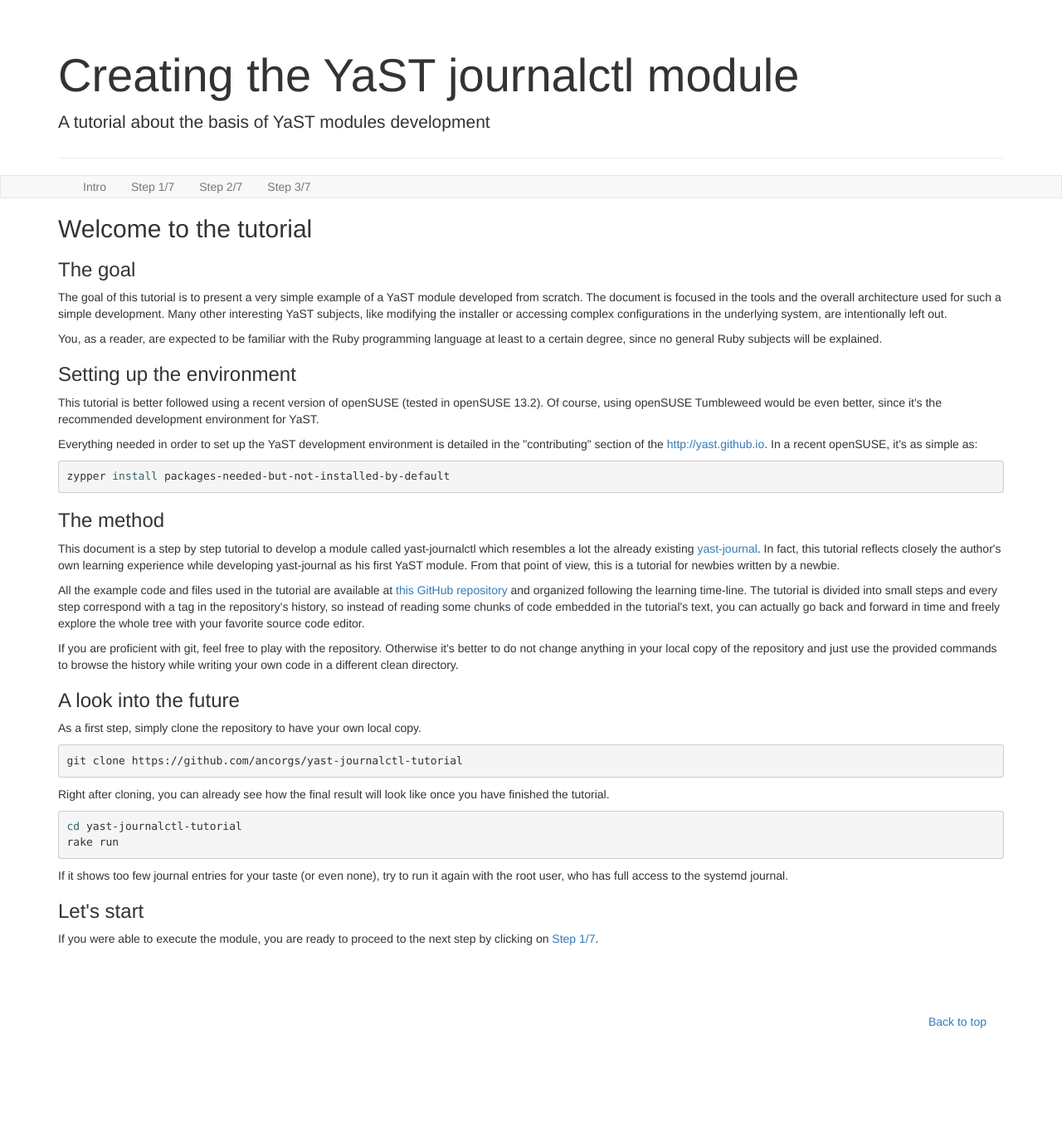
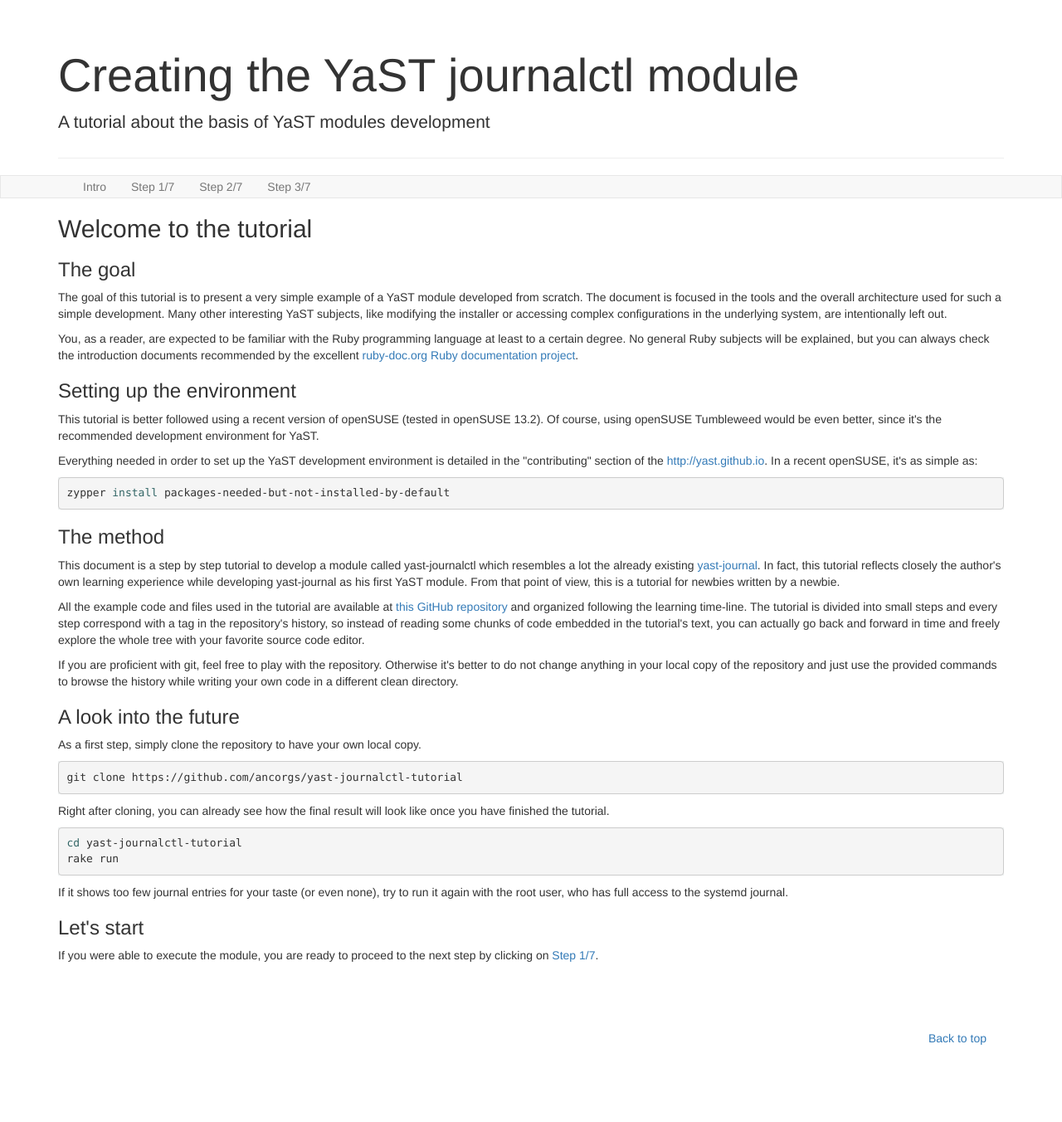
Before and after one commit to yast/yast-journalctl-tutorial, a Jekyll site: the page built from index.html, in a window 1280 px wide. Shown: the whole page at 83% size. Built offline with Jekyll 4.4.1, drawn with Linux system fonts in a browser that asks for light colours; nearby versions of some CDN libraries; library files that are not in the unit come from our copies.

Commit message:
Added a link to ruby-doc.org

```diff
--- a/index.html
+++ b/index.html
@@ -14,7 +14,9 @@
 </p>
 <p>
 You, as a reader, are expected to be familiar with the Ruby programming language
-at least to a certain degree, since no general Ruby subjects will be explained.
+at least to a certain degree. No general Ruby subjects will be explained, but
+you can always check the introduction documents recommended by the excellent
+<a href="http://ruby-doc.org/">ruby-doc.org Ruby documentation project</a>.
 </p>
 
 <h3>Setting up the environment</h3>
```
